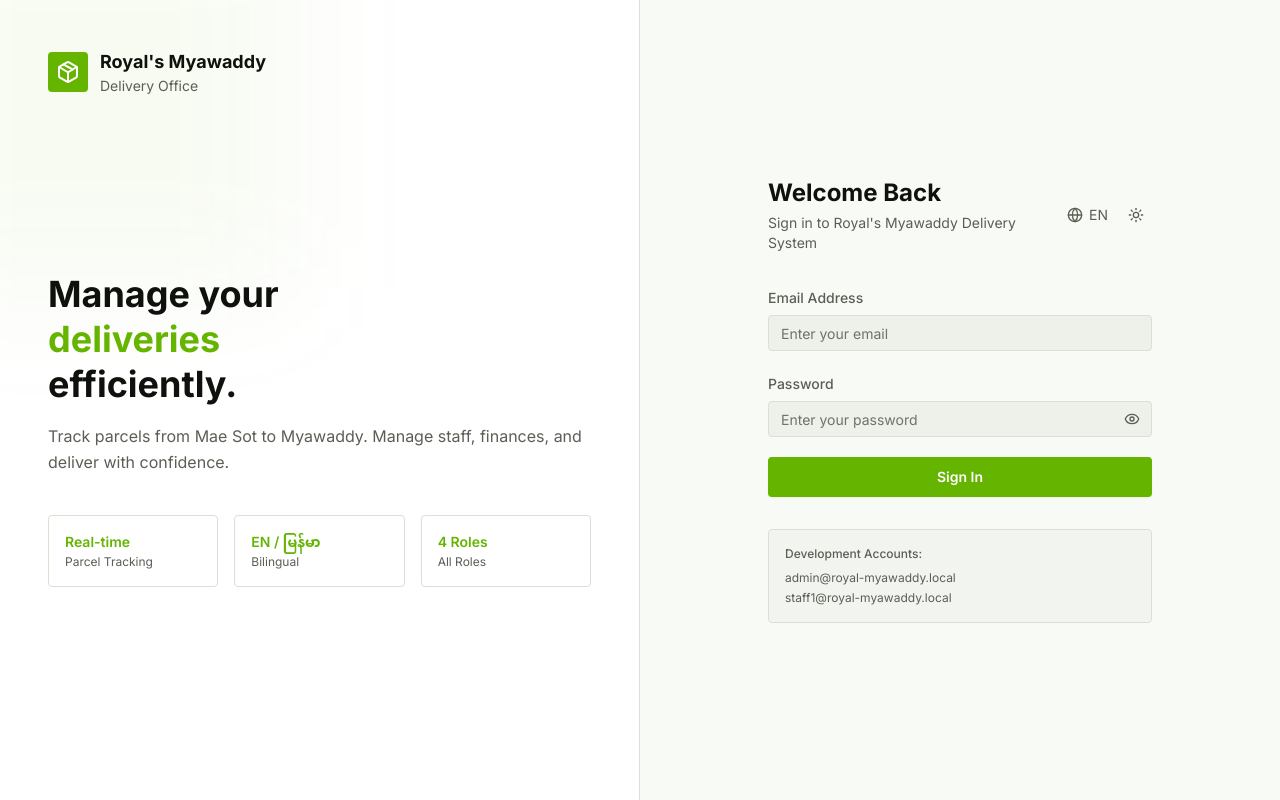
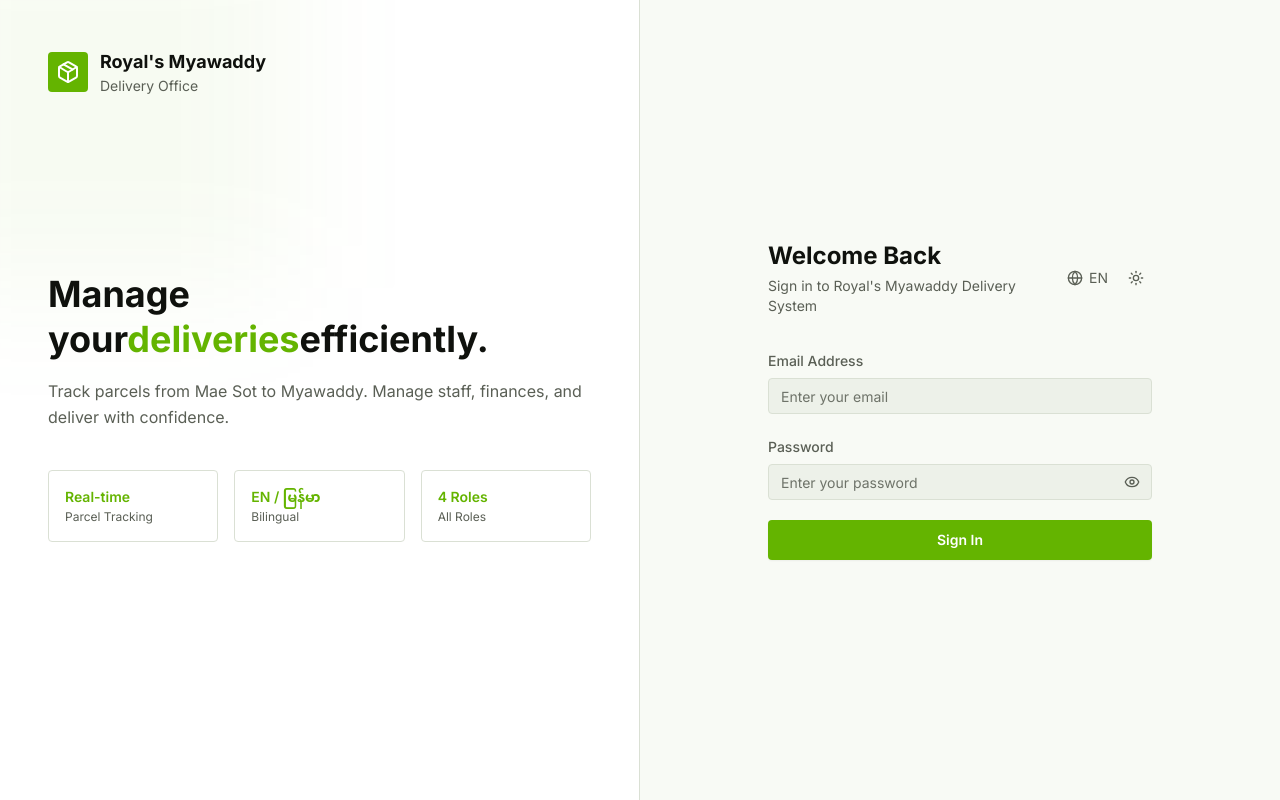
Before and after one commit to kxunsithu/royal-delivery-management-system, a React (Vite) app in the folder frontend/: page /login in a window 1280 px wide. Built offline with nearby package versions, Linux system fonts and the light colour scheme; a web font is replaced by a local one.

Commit message:
refactor: clean up login page by removing development hints and adjusting layout

```diff
--- a/frontend/src/pages/auth/LoginPage.tsx
+++ b/frontend/src/pages/auth/LoginPage.tsx
@@ -73,8 +73,8 @@ export default function LoginPage() {
 
           <div className="mt-auto pt-32">
             <h2 className="text-foreground text-4xl font-bold leading-tight mb-4">
-              Manage your<br />
-              <span className="text-primary">deliveries</span><br />
+              Manage your
+              <span className="text-primary">deliveries</span>
               efficiently.
             </h2>
             <p className="text-secondary text-base leading-relaxed">
@@ -175,25 +175,6 @@ export default function LoginPage() {
             </Button>
           </form>
 
-          {/* Dev hint */}
-          <div className="mt-8 p-4 rounded border border-border bg-muted/50">
-            <p className="text-secondary text-xs font-medium mb-2">Development Accounts:</p>
-            <div className="space-y-1">
-              {[
-                ['admin@royal-myawaddy.local', 'Admin@123456'],
-                ['staff1@royal-myawaddy.local', 'Staff@123456'],
-              ].map(([e, p]) => (
-                <button
-                  key={e}
-                  type="button"
-                  onClick={() => { setEmail(e); setPassword(p) }}
-                  className="block w-full text-left text-xs text-secondary hover:text-primary transition-colors"
-                >
-                  {e}
-                </button>
-              ))}
-            </div>
-          </div>
         </div>
       </div>
     </div>
```
